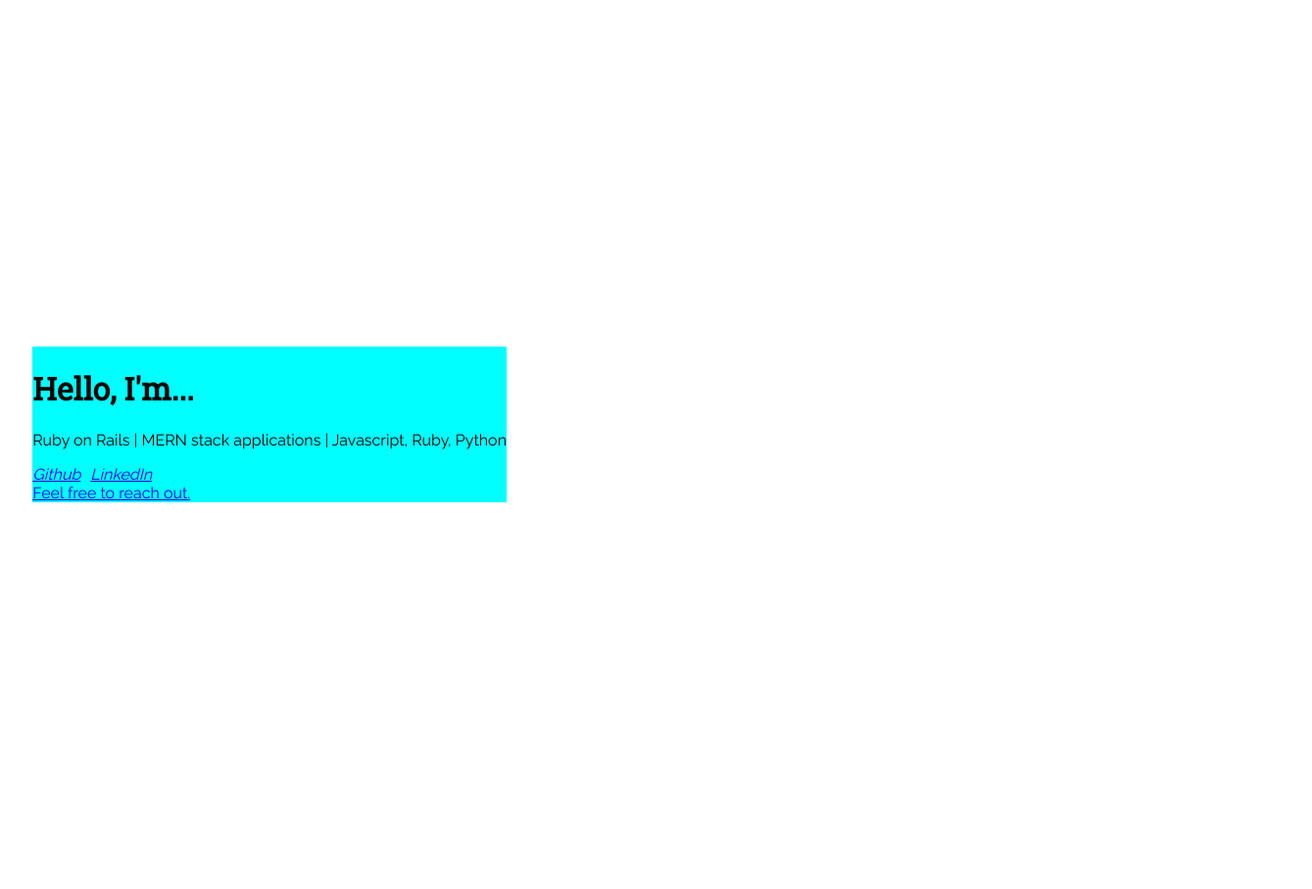
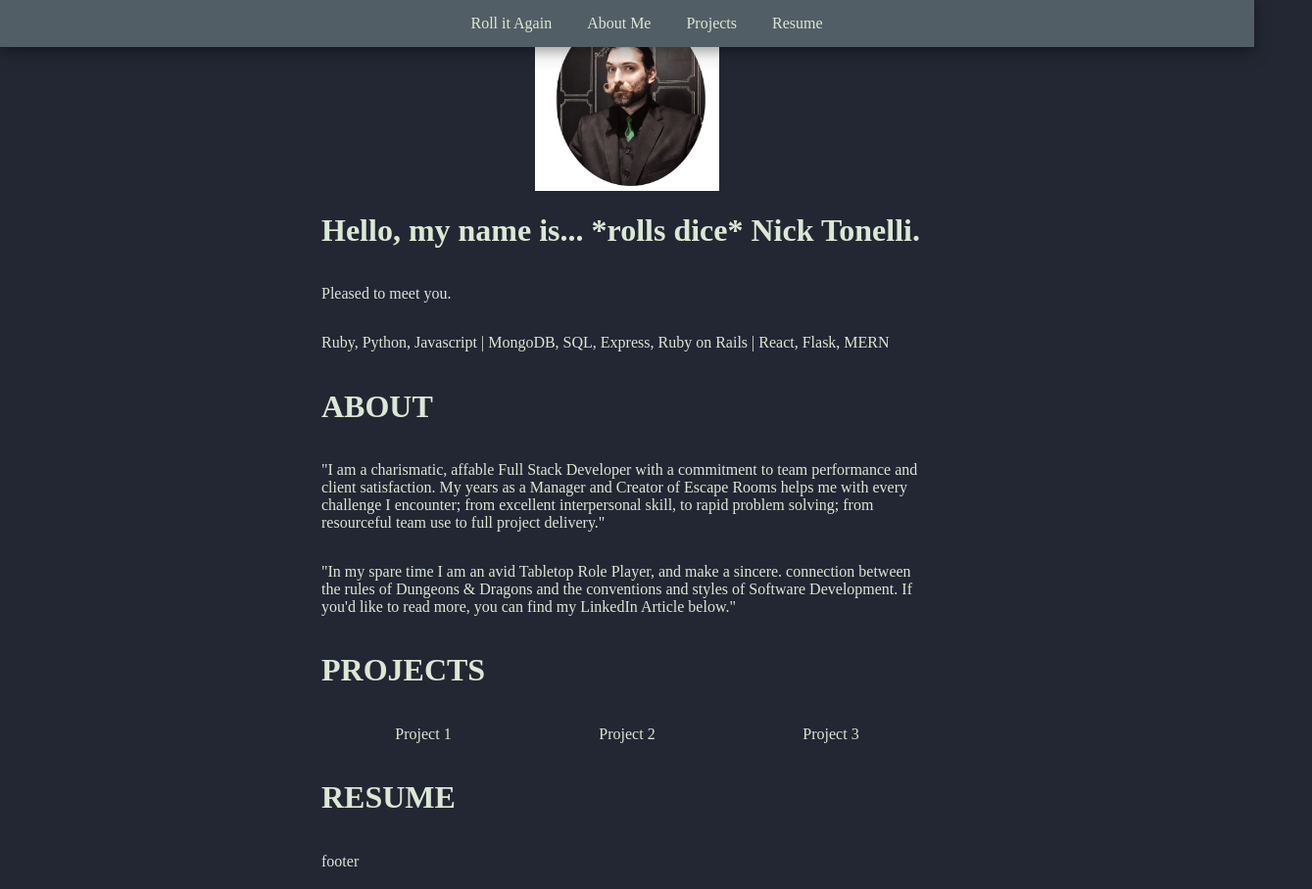
Before and after one commit to nicholastonelli/portfolio, a plain HTML site: page index.html in a window 1280 px wide. Shown: the top 908 px of the page at 98% size, 1339 px wide, since content can reach past the window. Drawn offline with Linux system fonts and the light colour scheme.

Commit message:
reworked

```diff
--- a/index.html
+++ b/index.html
@@ -4,49 +4,66 @@
     <meta charset="UTF-8" />
     <meta http-equiv="X-UA-Compatible" content="IE=edge" />
     <meta name="viewport" content="width=device-width, initial-scale=1.0" />
-    <title>Potfolio</title>
+    <title>Nick Tonelli</title>
     <link rel="stylesheet" href="style.css" />
   </head>
   <body>
-    <div class="first-flex">
-      <div class="top">
-        <div class="developer-name">
-          <h1 id="name">Hello, I'm...</h1>
-          <p>
-            Ruby on Rails | MERN stack applications | Javascript, Ruby, Python
-          </p>
-          <div class="icons">
-            <i class="fa fa-2x fa-github"
-              ><a href="https://github.com/nicholastonelli">Github</a></i
-              >
-            <i class="fa fa-2x fa-linked-in"
-              ><a href="https://www.linkedin.com/in/nicholas-tonelli/"
-                >LinkedIn</a
-              ></i
-            >
-          </div>
+    <nav role="navigation" id="nav">
+      <ul id="nav-list">
+        <li><a href="">Roll it Again</a></li>
+        <li><a href="/#about">About Me</a></li>
+        <li><a href="/#projects">Projects</a></li>
+        <li><a href="/#resume">Resume</a></li>
+      </ul>
+    </nav>
+    <div id="main">
+      <div id="image-div">
+        <img
+          src="/public/images/photo.jpg"
+          alt="a Portrait of myself."
+          id="photo"
+        />
+      </div>
+      <h1>Hello, my name is... *rolls dice* Nick Tonelli.</h1>
+      <p>Pleased to meet you.</p>
+      <p>
+        Ruby, Python, Javascript | MongoDB, SQL, Express, Ruby on Rails | React,
+        Flask, MERN
+      </p>
+
+      <div class="category" id="about" data-nav="about">
+        <h1>ABOUT</h1>
+        <p>
+          "I am a charismatic, affable Full Stack Developer with a commitment to
+          team performance and client satisfaction. My years as a Manager and
+          Creator of Escape Rooms helps me with every challenge I encounter;
+          from excellent interpersonal skill, to rapid problem solving; from
+          resourceful team use to full project delivery."
+        </p>
+        <p>
+          "In my spare time I am an avid Tabletop Role Player, and make a
+          sincere. connection between the rules of Dungeons & Dragons and the
+          conventions and styles of Software Development. If you'd like to read
+          more, you can find my LinkedIn Article below."
+        </p>
+      </div>
+      <div class="category" id="projects" data-nav="projects">
+        <h1>PROJECTS</h1>
+        <div id="project-icons">
+          <p>Project 1</p>
+          <p>Project 2</p>
+          <p>Project 3</p>
         </div>
-        <a href="mailto:nicholasevantonelli@gmail.com"
-          >Feel free to reach out.</a
-        >
+      </div>
+
+      <div class="category" id="resume" data-nav="Resume">
+        <h1>RESUME</h1>
+      </div>
+
+      <div id="footer">
+        <p>footer</p>
       </div>
     </div>
-    <div class="first-flex">
-      <h2>My Work</h2>
-      <div class="card">
-        <h6>D&D Trivia Game</h6>
-        <p>A Javascript app game.</p>
-      </div>
-      <div class="card">
-        <h6>D&D Stor</h6>
-        <p>A Node Express store.</p>
-      </div>
-      <div class="card">
-        <h6>Character Archive</h6>
-        <p>MERN Stack character archive.</p>
-      </div>
-    </div>
-
     <script src="script.js"></script>
   </body>
 </html>
--- a/script.js
+++ b/script.js
@@ -5,7 +5,7 @@ function rollDice() {
 function rollIntro() {
     console.log("rolls dice")
     rollDice()
-    document.querySelector('#name').innerText = "Hello, I'm... Nicholas Tonelli"
+    document.querySelector('#name').innerText = "Nicholas Tonelli"
 }
 
 
--- a/style.css
+++ b/style.css
@@ -1,61 +1,81 @@
-@import url('https://fonts.googleapis.com/css?family=Raleway|Roboto+Slab');
+@import url("https://fonts.googleapis.com/css?family=Raleway|Roboto+Slab");
 
-.top {
-    background-color: aqua;
-}
-
-h1, h2, h3, h4, h5, h6 {
-  font-family: 'Roboto Slab', serif;
-}
-
-p, body {
-  font-family: 'Raleway', sans-serif;
-
-}
-
-.first-flex {
-  display: flex;
-  justify-content: space-between;
-  width: 100vw;
-  height: 100vh;
-  align-items: center;
-  padding: 2%;
-
-}
-
-.developer-name {
-
-}
-
-.icons {
-  display: flex;
-  justify-content: flex-start;
-}
-
-.icons i {
-  padding-right: 10px;
-}
-
-.card {
-  height: 200px;
-  width: 200px;
-  border: 1px solid black;
+body {
+  font: inherit;
   display: flex;
   flex-direction: column;
   justify-content: center;
-  align-items: center;
+  background-color: #222733;
+  color: #DBE8D4
 }
 
-@media only screen and (max-width: 600px) {
-  .first-flex {
+#main {
   display: flex;
   flex-direction: column;
-    align-items: center;
   justify-content: center;
-    text-align: center;
+  margin: 0 auto;
+  padding-left: 20rem;
+  padding-right: 20rem;
 }
 
-  .icons {
+#image-div {
+  display: flex;
   justify-content: center;
 }
+
+#photo {
+  display: block;
+    width: 30%;
+    height: auto;
 }
+
+#nav {
+  position: fixed;
+  top: 0;
+  left: 0;
+  width: 100%;
+  min-width: 20rem;
+  z-index: 999;
+  background-color: #525e65;
+  text-align: center;
+  box-shadow: 0 7px 20px 0 rgb(0 0 0 / 20%), 0 4px 10px 0 rgb(0 0 0 / 20%);
+}
+
+#nav-list {
+  margin: 0;
+  list-style: none;
+}
+
+a {
+  text-decoration: none;
+  cursor: pointer;
+}
+
+li {
+  display: inline-block;
+}
+
+#nav a {
+  display: block;
+  height: 3rem;
+  padding: 0 1rem;
+  color: #DBE8D4;
+  line-height: 3em;
+}
+
+h1 {
+  color: #DBE8D4
+}
+
+.category {
+  display: flex;
+  flex-direction: column;
+  justify-content: center;
+}
+
+#project-icons {
+  display: flex;
+  flex-direction: row;
+  justify-content: space-around;
+
+}
```
Also changed, not shown: public/images/photo.jpg (added). Lines whose indentation alone changed are shown as unchanged.
